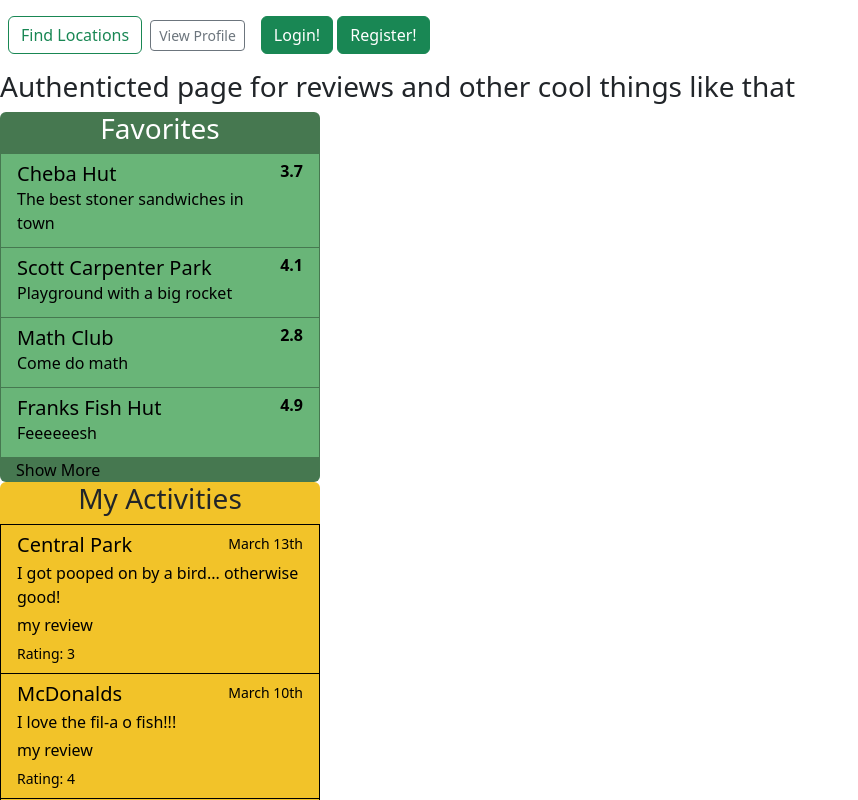
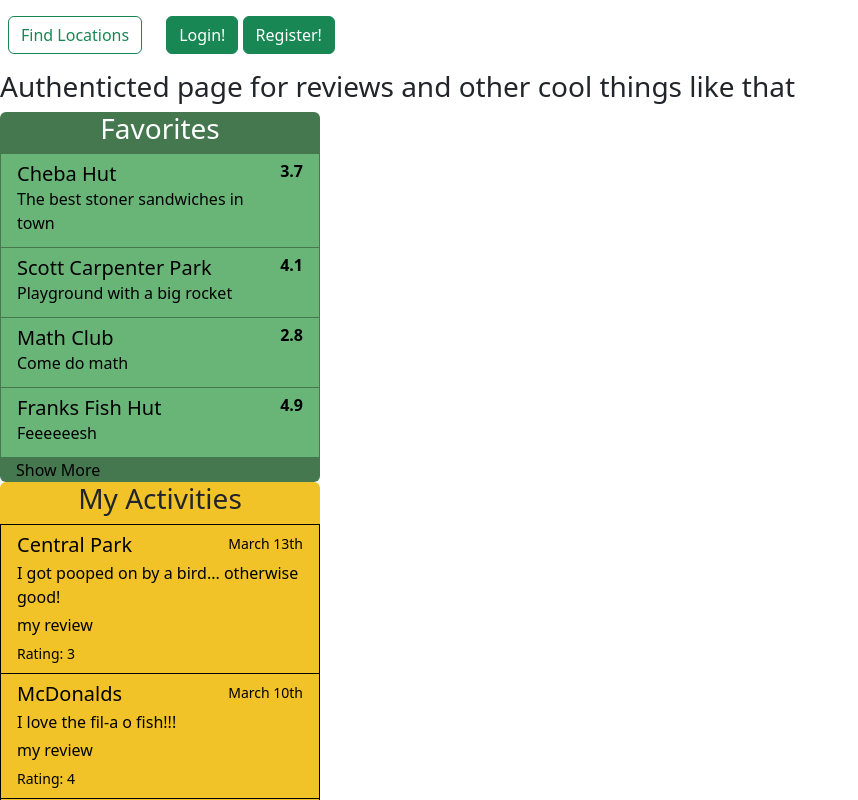
Before and after one commit to rpp2207-bug-busters-official/boc, a Next.js app: page /authenticated in a window 1280 px wide. Shown: the top 800 px of the page, without its empty margins (0-858 px from the left). Built offline with nearby package versions, Linux system fonts and the light colour scheme; no server answers.

Commit message:
Removed profile page button from homepage if not logged in

```diff
--- a/components/Navbar.js
+++ b/components/Navbar.js
@@ -21,7 +21,9 @@
         <div className="mr-auto p-2">
           <form className="">
             <Link className="btn btn-outline-success me-2" href="/">Find Locations</Link>
-            <Link className="btn btn-sm btn-outline-secondary" href="/authenticated">View Profile</Link>
+            {cookie !== undefined &&
+              <Link className="btn btn-sm btn-outline-secondary" href="/authenticated">View Profile</Link>
+            }
           </form>
         </div>
         <div className='ml-auto p-2'>
```
